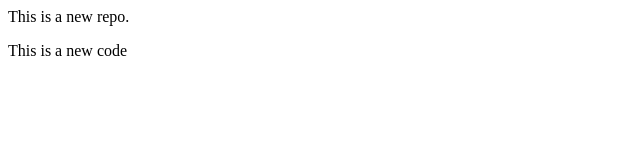
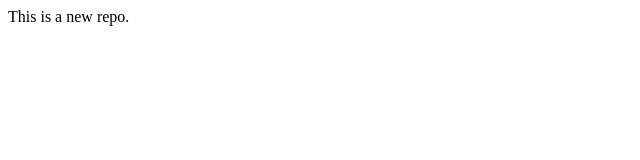
Before and after one commit to Mithlesh5/localrepo, a plain HTML site: page index.html in a window 1280 px wide. Shown: the whole page, without its empty margins (0-640 px from the left). Drawn offline with Linux system fonts and the light colour scheme.

Commit message:
delete some line

```diff
--- a/index.html
+++ b/index.html
@@ -1,2 +1 @@
 <p>This is a new repo.</p>
-<p>This is a new code</p>
```
